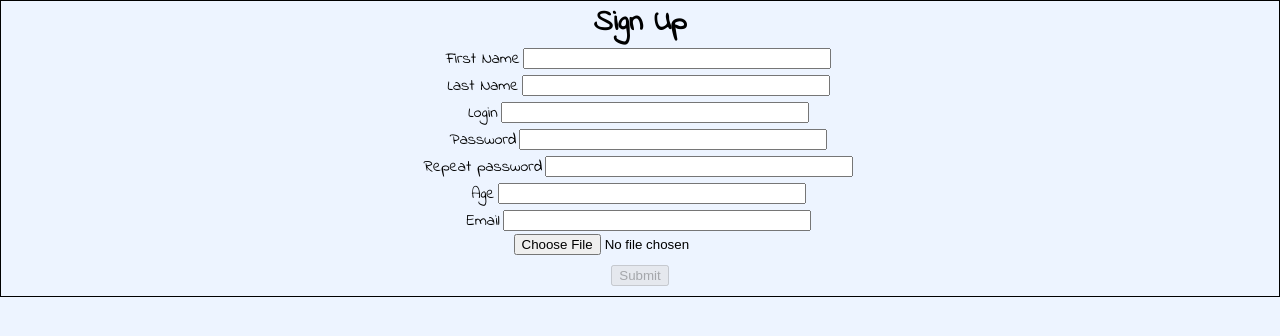
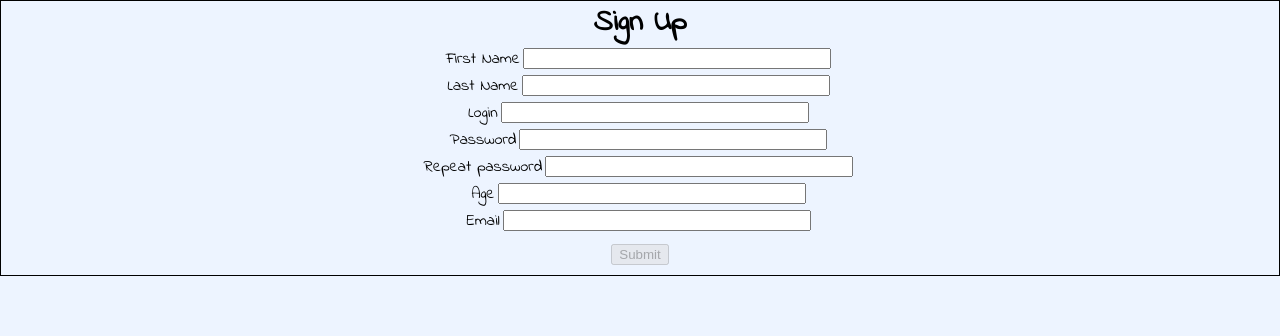
Before and after one commit to ohthatbaguk/genshin-impact, a React (Create React App) app: page /sign-up in a window 1280 px wide. Shown: the top 336 px of the page. Built offline with nearby package versions, Linux system fonts and the light colour scheme; a web font is replaced by a local one.

Commit message:
Improve component Form

```diff
--- a/src/feature/form/components/Button/Button.js
+++ b/src/feature/form/components/Button/Button.js
@@ -1,8 +1,11 @@
 import styles from "src/feature/form/components/Button/button.module.css";
+import { useContext } from "react";
+import { formContext } from "src/feature/form";
 
-export default function Button({ title, type = "submit", isValid }) {
+export default function Button({ title, type = "submit" }) {
+  const { isValid } = useContext(formContext);
   return (
-    <button className={styles.submitButton} disabled={isValid} type={type}>
+    <button className={styles.submitButton} disabled={!isValid} type={type}>
       {title}
     </button>
   );
--- /dev/null
+++ b/src/feature/form/components/Form/Form.js
@@ -0,0 +1,13 @@
+import { Provider, useForm } from "src/feature/form";
+
+export default function Form({ children, onSubmit, validators, className }) {
+  const { values, changeHandler, errors, isTouched, handleSubmit, isValid } =
+    useForm({}, validators, onSubmit);
+  return (
+    <form className={className} onSubmit={handleSubmit}>
+      <Provider value={{ values, errors, isTouched, changeHandler, isValid }}>
+        {children}
+      </Provider>
+    </form>
+  );
+}
--- a/src/pages/Login/LoginForm.js
+++ b/src/pages/Login/LoginForm.js
@@ -1,8 +1,9 @@
 import styles from "src/pages/Login/loginForm.module.css";
 import React from "react";
-import { Button, Field, Provider, useForm } from "src/feature/form";
+import { Button, Field } from "src/feature/form";
 import { Link } from "react-router-dom";
-import { validators } from "src/pages/Login/index";
+import Form from "src/feature/form/components/Form/Form";
+import validators from "src/pages/Login/validators";
 
 export default function LoginForm() {
   const onSubmit = (values) => {
@@ -10,19 +11,18 @@ export default function LoginForm() {
     console.log(`The password is ${values.password}`);
   };
 
-  const { values, changeHandler, errors, isValid, isTouched, handleSubmit } =
-    useForm({}, validators, onSubmit);
-
   return (
-    <form onSubmit={handleSubmit} className={styles.loginForm}>
-      <Provider value={{ values, errors, isTouched, changeHandler }}>
-        <Field name="login" title="Login" />
-        <Field name="password" type="password" title="Password" />
-      </Provider>
-      <Button title="Login" isValid={!isValid} />
+    <Form
+      className={styles.loginForm}
+      onSubmit={onSubmit}
+      validators={validators}
+    >
+      <Field name="login" title="Login" />
+      <Field name="password" type="password" title="Password" />
+      <Button title="Login" />
       <Link className={styles.link} to="/sign-up">
         No account? Create a new one
       </Link>
-    </form>
+    </Form>
   );
 }
--- a/src/pages/Login/index.js
+++ b/src/pages/Login/index.js
@@ -1,2 +1 @@
 export { default as LoginForm } from "./LoginForm";
-export { default as validators } from "./validators";
--- a/src/pages/SignUp/SignUpForm.js
+++ b/src/pages/SignUp/SignUpForm.js
@@ -1,20 +1,17 @@
 import styles from "src/pages/SignUp/signUpForm.module.css";
 import React from "react";
-import { Button, Field, Provider, useForm } from "src/feature/form";
-import { validators } from "src/pages/SignUp/index";
+import { Button, Field } from "src/feature/form";
+import Form from "src/feature/form/components/Form/Form";
+import validators from "src/pages/SignUp/validators";
 
 export default function SignUpForm() {
   const onSubmit = (values) => {
     console.log(values);
   };
 
-  const { values, changeHandler, errors, isValid, isTouched, handleSubmit } =
-    useForm({}, validators, onSubmit);
-
   return (
-    <form name="signUpForm" onSubmit={handleSubmit} className={styles.form}>
+    <Form className={styles.form} onSubmit={onSubmit} validators={validators}>
       <h1 className={styles.title}>Sign Up</h1>
-      <Provider value={{ values, errors, isTouched, changeHandler }}>
       <Field title="First Name" name="firstName" type="text" />
       <Field title="Last Name" name="lastName" />
       <Field title="Login" name="login" />
@@ -22,9 +19,7 @@ export default function SignUpForm() {
       <Field title="Repeat password" name="repeatPassword" type="password" />
       <Field title="Age" name="age" type="number" />
       <Field title="Email" name="email" type="email" />
-      </Provider>
-      <input name="file" type="file" />
-      <Button isValid={!isValid} title="Submit" />
-    </form>
+      <Button title="Submit" />
+    </Form>
   );
 }
--- a/src/pages/SignUp/index.js
+++ b/src/pages/SignUp/index.js
@@ -1,2 +1 @@
 export { default as SignUpForm } from "./SignUpForm";
-export { default as validators } from "./validators";
```
Lines whose indentation alone changed are shown as unchanged.
